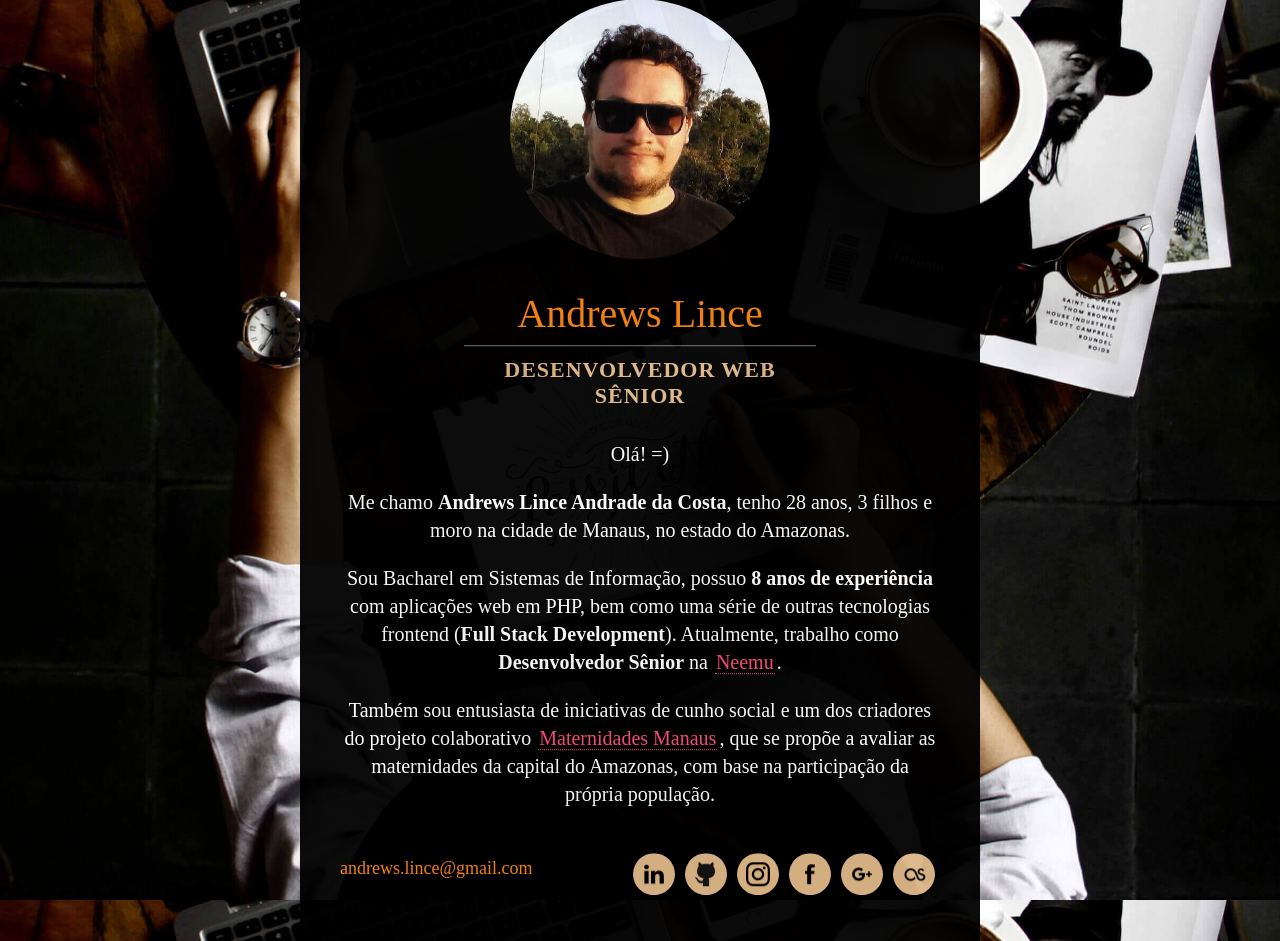
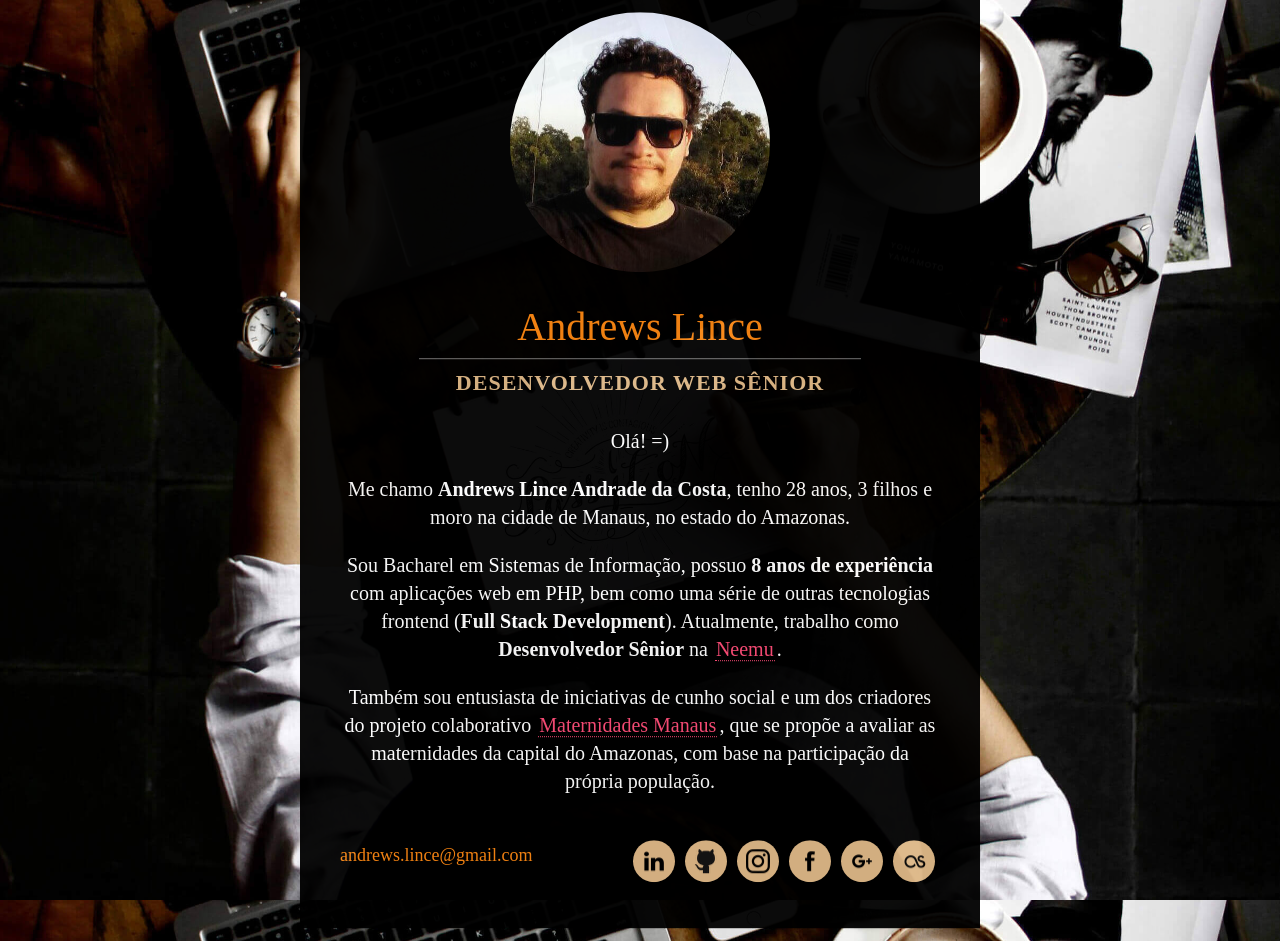
Before and after one commit to andrewslince/andrewslince.me, a Jekyll site: the page built from index.html, in a window 1280 px wide. Built offline with Jekyll 4.4.1, drawn with Linux system fonts in a browser that asks for light colours; some web fonts are replaced.

Commit message:
Width increase from the job title container
Increasing width from the job title container.

```diff
--- a/_sass/_default.scss
+++ b/_sass/_default.scss
@@ -30,7 +30,7 @@ h2 {
     margin: -19px auto 0 auto;
     padding: 11px;
     text-transform: uppercase;
-    width: 55%;
+    width: 70%;
 }
 
 h5 {
```
